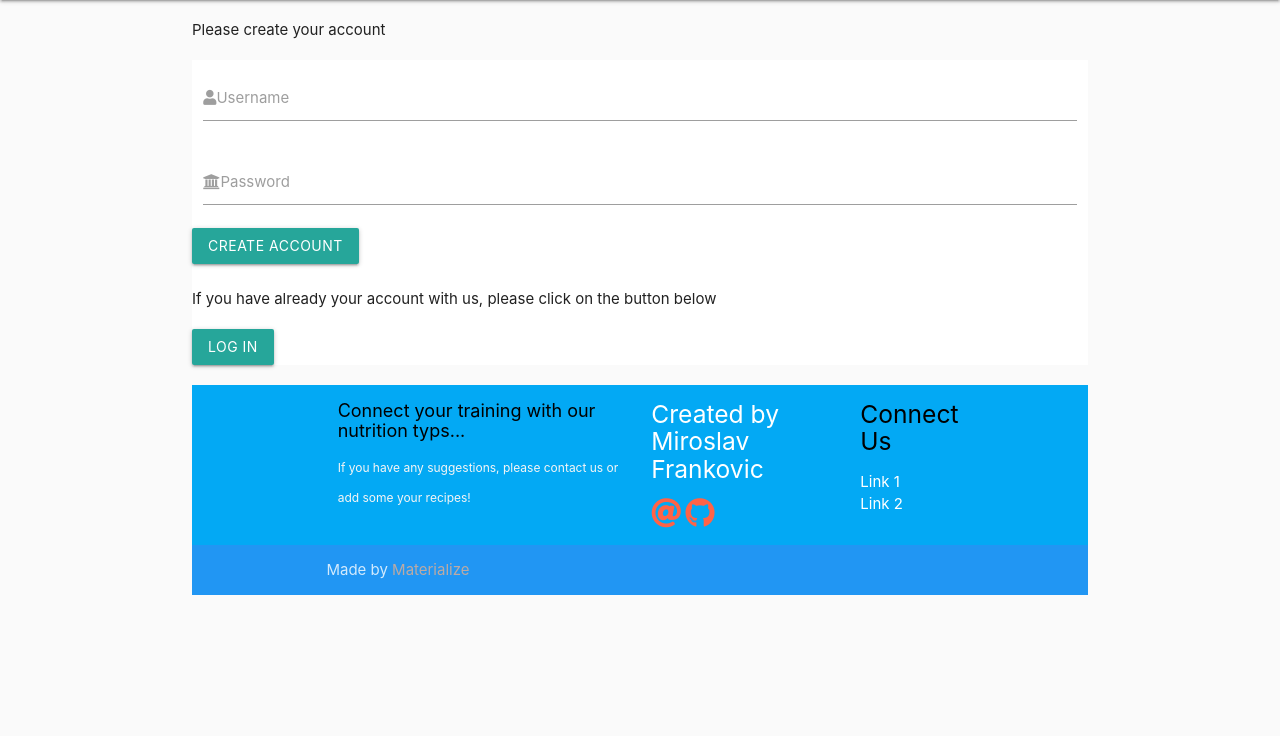
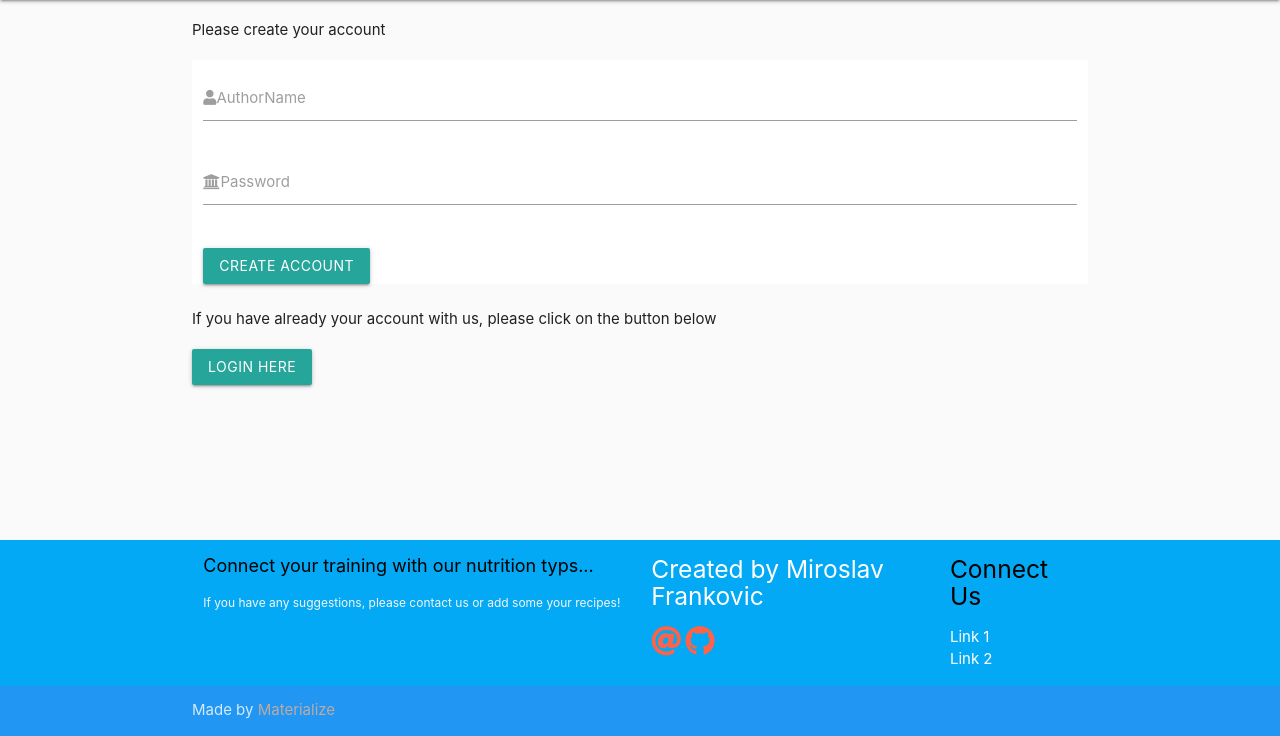
Before and after one commit to mirofrankovic/cookbook-trisport-project-03, a Flask app: page /register in a window 1280 px wide. Shown: the part 64-800 px from the top of the page. Run offline with Flask 2, Linux system fonts and the light colour scheme; some libraries are stand-ins or nearby versions.

Commit message:
Modify master branch and missing flash

```diff
--- a/app.py
+++ b/app.py
@@ -8,41 +8,26 @@ from bson.objectid import ObjectId
 from bson import json_util
 from bson.json_util import dumps
 
-import logging
-#import bcrypt
+from werkzeug.security import generate_password_hash, check_password_hash
+if os.path.exists("env.py"):
+    import env
 
-#from helper.classes import Search, SearchForm, Database, Recipe, Charts
+app=Flask(__name__)
+app.config["MONGO_DBNAME"] = os.getenv("MONGO_DBNAME")
+app.config["MONGO_URI"] = os.getenv("MONGO_URI")
+app.secret_key = os.environ.get("SECRET_KEY")
 
 
-app = Flask(__name__)
 
-recipe_schema_id = "5f35591eedbb7cf36d95ceff"
-form_schema_id = "5f355794edbb7cf36d95cefe"
-
-
-app.secret_key = "mir_tri"
-
-MONGODB_HOST = 'localhost'
-MONGODB_PORT = 27017
-DBS_NAME = os.getenv('MONGO_DB_NAME','cookbook_trisport')
-MONGO_URI = os.getenv('MONGODB_URI')
-app.config["MONGO_DBNAME"] = 'cookbook_trisport'
-app.config["MONGO_URI"] = 'mongodb+srv://miro:<Mirek1979!>@mirocluster.y2pt0.mongodb.net/<cookbook_trisport>?retryWrites=true&w=majority'
-COLLECTION_NAME = 'recipes'
-FIELDS = {'meal_type': True, 'sport_type': True, 'race_day': True, 'vegan_meal': True, '_id': False}
+MONGODB_URI = os.getenv('MONGO_URI')
+DBS_NAME = "cookbook_trisport"
+COLLECTION_NAME = "recipes"
 
 
 mongo = PyMongo(app)             #constructor method
 
-# Collections
 
-users_collections = mongo.db.users
-recipes_collection = mongo.db.recipes
 forms_collection = mongo.db.forms
-
-
-# Logging Config
-logging.basicConfig(level=logging.INFO)
 
 
 
@@ -189,75 +174,104 @@ def submit_to_database():
 
 @app.route('/login', methods=['GET', 'POST'])
 def login():
+    if request.method == "POST":
+        # check id author_name exists
+        user_exists = mongo.db.users.find_one(
+            {"author_name": request.form.get("author_name").lower()})
 
-    logged_in = False
-    if request.method == 'GET' and not 'username' in session:
-        return render_template('login.html', logged_in=logged_in)
-    elif request.method == 'GET' and 'username' in session:
-        logged_in = True
-        recipes = mongo.db.recipes.find()
+        if user_exists:
+            # ensure hashed password matches user input
+            if check_password_hash(
+                user_exists["password"], request.form.get("password")):
+                    session["author"] = request.form.get("author_name").lower()
+                    flash("Welcome, {}".format(request.form.get("author_name")))
+            else:
+                # invalid password match
+                flash("Incorect Author Name or/and Pasword")
+                return redirect(url_for("login"))
 
-        recipes_dics = {}
+        else:
+            # author_name doesn't exist
+            flash("Incorect Author Name or/and Pasword")
+            return redirect(url_for("login"))
 
-        for i, recipe in enumerate(recipes):
-            recipe.pop('_id', None)
-            recipes_dics[i] = recipe
+        return render_template("login.html")
 
-        recipes_dics = json.dumps(recipes_dics)
 
-        return render_template('login.html',
-                               username=session['username'],
-                               logged_in=logged_in,
-                               recipes=recipes_dics)
-    if request.method == 'POST':
-        session['username'] = request.form["username"]
-        logged_in = True
-        recipes=mongo.db.recipes.find()
-        recipes_dics = {}
 
-        for i, recipe in enumerate(recipes):
-            recipe.pop('_id', None)
-            recipes_dics[i] = recipe
 
-        recipes_dics = json.dumps(recipes_dics)
 
-        return render_template('login.html',
-                              username=session['username'],
-                              logged_in=logged_in,
-                              recipes=recipes_dics)
+#    logged_in = False
+#    if request.method == 'GET' and not 'author_name' in session:     #username
+#        return render_template('login.html', logged_in=logged_in)
+#    elif request.method == 'GET' and 'author_name' in session:        #username
+#        logged_in = True
+#        recipes = mongo.db.recipes.find()
+#
+#        recipes_dics = {}
+#
+#        for i, recipe in enumerate(recipes):
+#            recipe.pop('_id', None)
+#            recipes_dics[i] = recipe
+#
+#        recipes_dics = json.dumps(recipes_dics)
+#
+#        return render_template('login.html',
+#                               author_name=session['author_name'],
+#                               logged_in=logged_in,
+#                               recipes=recipes_dics)
+#    if request.method == 'POST':
+#        session['author_name'] = request.form["author_name"]
+#        logged_in = True
+#        recipes=mongo.db.recipes.find()
+#        recipes_dics = {}
+#
+#        for i, recipe in enumerate(recipes):
+#            recipe.pop('_id', None)
+#            recipes_dics[i] = recipe
+#
+#        recipes_dics = json.dumps(recipes_dics)
+#
+#        return render_template('login.html',
+#                              author_name=session['author_name'],
+#                              logged_in=logged_in,
+#                              recipes=recipes_dics)
+
+
 
 
 
 
 @app.route('/register', methods=['GET', 'POST'])
 def register():
-    logging.info('Registering User')
+     #logging.info('Registering User')
     if request.method == 'POST':
-        session['username'] = request.form['username'].lower()
-        users = mongo.db.users
-        user_exists = users.find_one(
-            {'author_name': request.form['username'].lower()})
+        #session['author_name'] = request.form['author_name'].lower()
+        #users = mongo.db.users
+        user_exists = mongo.db.users.find_one(
+            {'author_name': request.form.get('author_name').lower()})
 
-        if user_exists is None:
-            logging.info('User Does not exist. Creating new user')
- #           hashpass = bcrypt.hashpw(request.form['password'].encode('utf-8'),
- #                                    bcrypt.gensalt())
- #           users.insert({'author_name': request.form['username'].lower(),
- #                          'password': hashpass})
- #           session['username'] = request.form['username'].lower()
-            return redirect(url_for('login'))
+        if user_exists:
+            flash('Username already exists, please choose a different one.')
+            return render_template('register.html', title="Register")
 
-        flash('Username already exists, please choose a different one.')
-        logging.info('User already exist. Skipping new user')
-        session.pop('username', None)
-        return render_template('register.html', title="Register")
+        register = {
+            "author_name": request.form.get("author_name").lower(),
+            "password": generate_password_hash(request.form.get("password"))
+        }
+        mongo.db.users.insert_one(register)
+           # return redirect(url_for('login'))
+
+
+        #logging.info('User already exist. Skipping new user')
+        session["author"] = request.form.get("author_name").lower()
+        flash("Athlete Has Registrated Succesfuly!")
+        #return render_template('register.html', title="Register")
 
 
     return render_template('register.html', title="Register")
 
 
-
-  #  return render_template('register.html')
 
 
 
--- a/static/work-template/css/style.css
+++ b/static/work-template/css/style.css
@@ -881,3 +881,9 @@ pre{
   font-size: 1.3rem;
   text-align: center;
 }
+
+
+
+.flashes h4 {
+    line-height: 2;
+}
--- a/templates/register.html
+++ b/templates/register.html
@@ -4,22 +4,23 @@
 
 <p>Please create your account</p>
     <div class="row white">
-        <form class="col s12" method="POST">
+        <form class="col s12" method="POST" action="{{ url_for('register')}}">
             <div class="row">
                 <div class="input-field col s12">
-                    <input id="username" name="username" type="text" class="validate" required>
-                    <label for="username"><i class="fas fa-user"></i>Username</label>
+                    <input id="author_name" name="author_name" type="text" minlength="5" maxlength="15" pattern="^[a-zA-Z0-9]{5,15}$" class="validate" required>
+                    <label for="author_name"><i class="fas fa-user"></i>AuthorName</label>
                 </div>
                 <div class="input-field col s12">
-                    <input id="password" name="password" type="text" class="validate" required>
+                    <input id="password" name="password" type="password" minlength="5" maxlength="15" pattern="^[a-zA-Z0-9]{5,15}$" class="validate" required>
                     <label for="password"><i class="fa fa-university"></i>Password</label>
-                </div
+                </div>
             </div>
             <button class="btn waves-effect waves-light" type="submit">Create Account</button>
         </form>
     </div>
     <p>If you have already your account with us, please click on the button below</p>
-    <button class="btn waves-effect waves-light" type="submit">Log in</button>
+     <button type="button" class="btn waves-effect waves-light" onclick="window.location.href='{{ url_for('login')}}'">Login Here</button>
+
 
 
 
```
Also changed, not shown: templates/login.html (+9 -8 lines).
